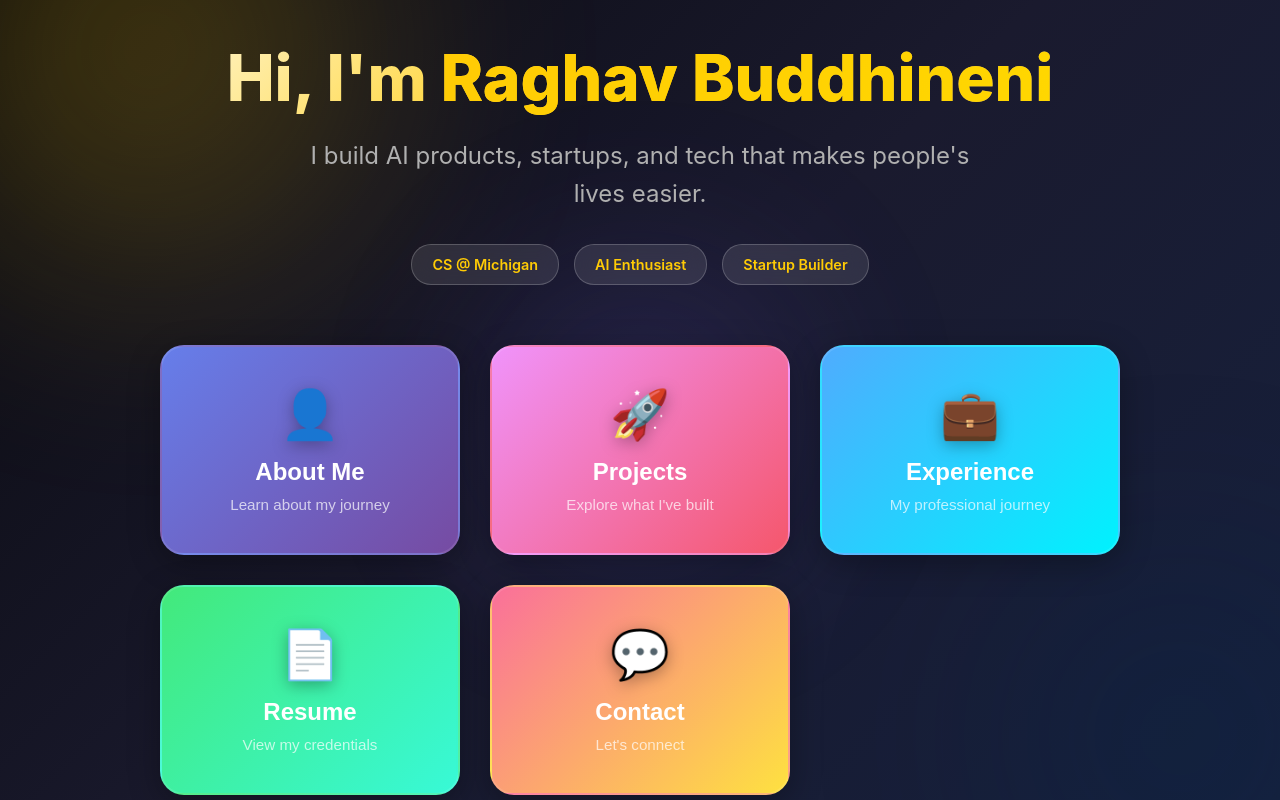
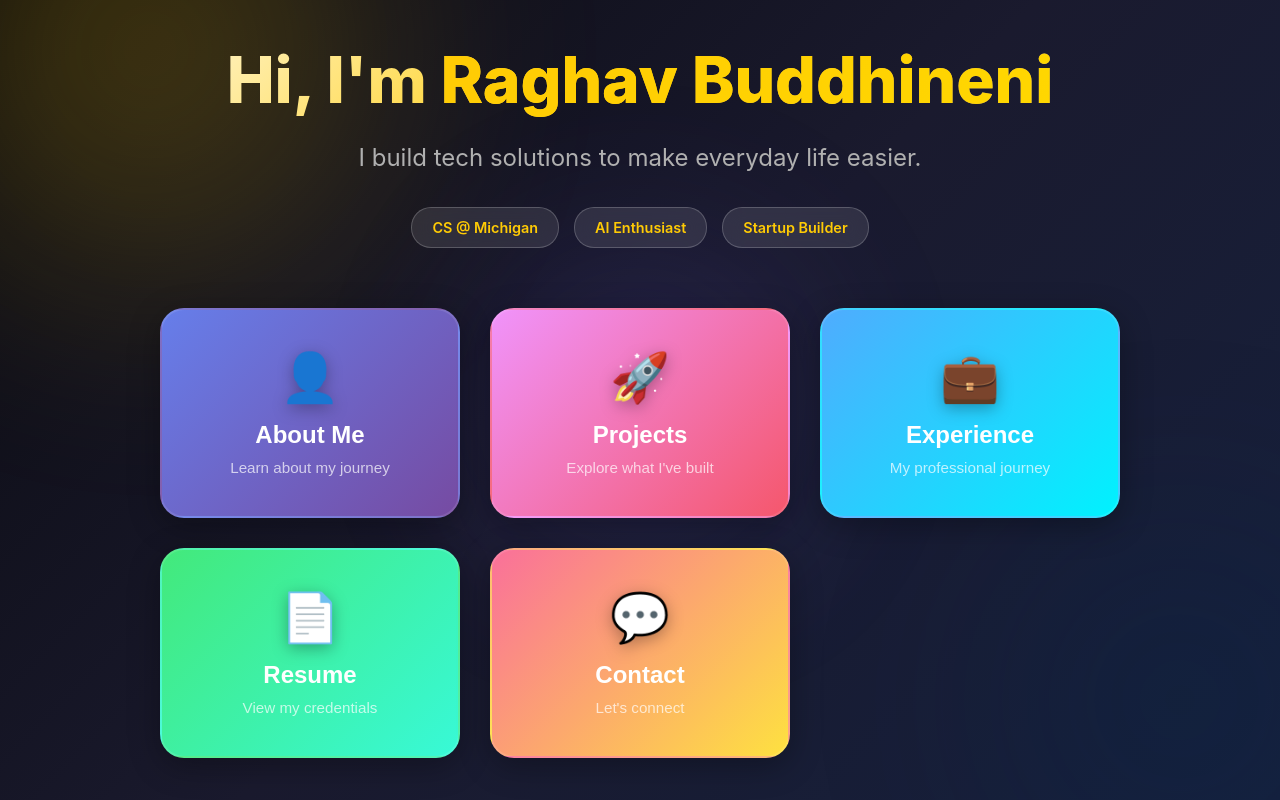
Before and after one commit to RBuddhineni/Personal-Website, a React (Vite) app in the folder frontend/: page / in a window 1280 px wide. Shown: the top 800 px of the page. Built offline with nearby package versions, Linux system fonts and the light colour scheme.

Commit message:
Changed description on website

```diff
--- a/frontend/src/components/Hero.jsx
+++ b/frontend/src/components/Hero.jsx
@@ -64,7 +64,7 @@ export default function Hero() {
             Hi, I'm <span className="name-highlight">Raghav Buddhineni</span>
           </h1>
           <p className="hero-subtitle">
-            I build AI products, startups, and tech that makes people's lives easier.
+            I build tech solutions to make everyday life easier.
           </p>
           <div className="hero-tagline">
             <span className="tag">CS @ Michigan</span>
```
